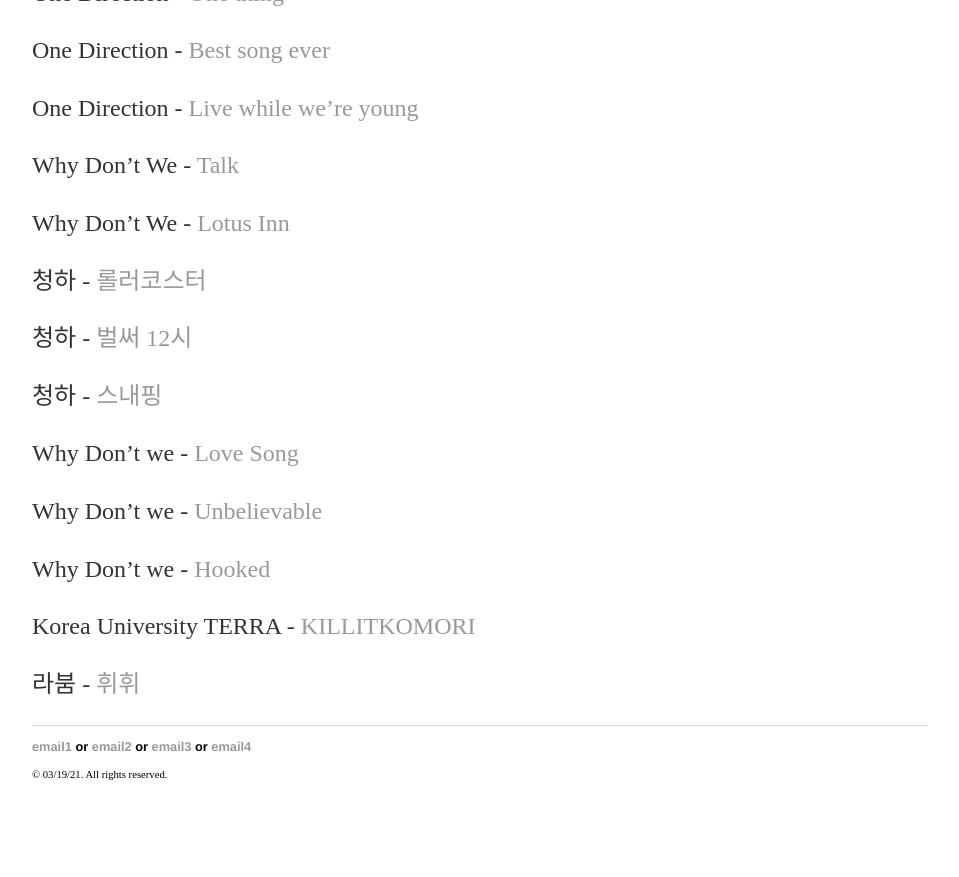
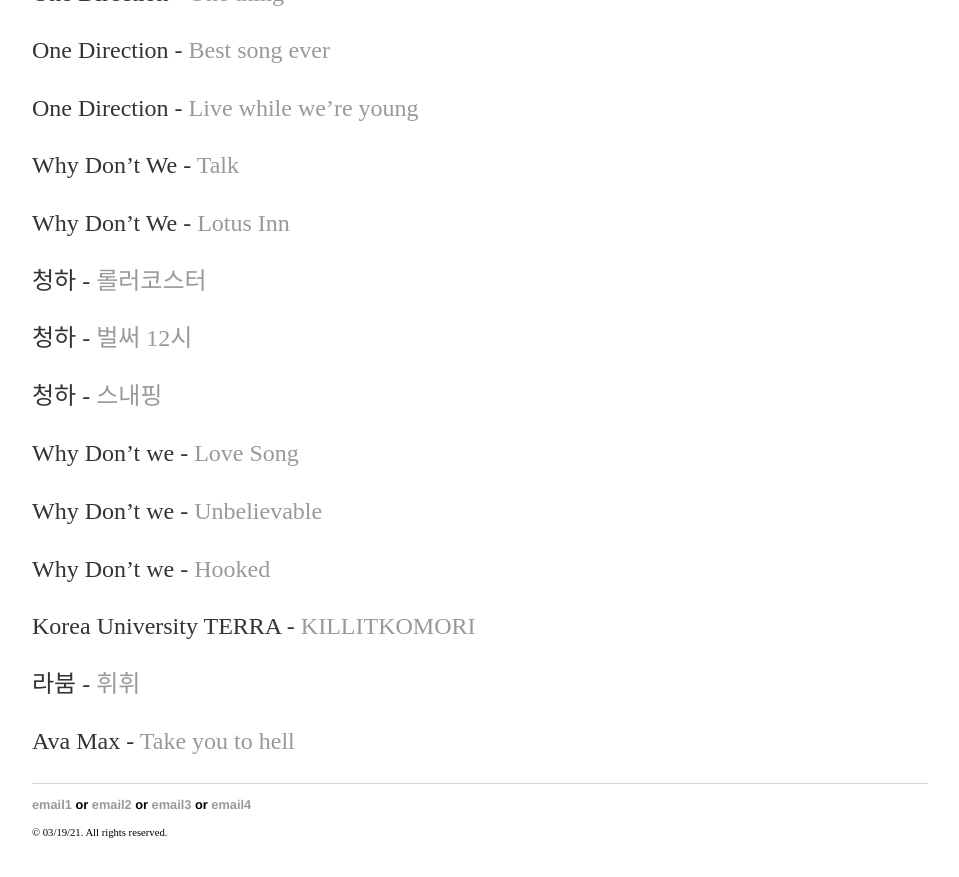
Before and after one commit to yjkweon24/yjkweon24.github.io, a Jekyll site: the page built from _posts/2018-10-23-songs-that-i-love.md, in a window 1280 px wide and 900 px high, scrolled down 11037 px. Shown: the top 877 px of the window, without its empty margins (160-1119 px from the left). Built offline with Jekyll 4.4.1, drawn with Linux system fonts in a browser that asks for light colours; before the commit the page ends 11879 px from its top, so only the background shows below that.

Commit message:
Update 2018-10-23-songs-that-i-love.md

```diff
--- a/_posts/2018-10-23-songs-that-i-love.md
+++ b/_posts/2018-10-23-songs-that-i-love.md
@@ -397,3 +397,5 @@
 Korea University TERRA - [KILLITKOMORI](https://youtu.be/Ius_HOcUIWY)
 
 라붐 - [휘휘](https://youtu.be/YgrA_9wD590)
+
+Ava Max - [Take you to hell](https://www.youtube.com/watch?v=vdQDqcfdtcA)
```
